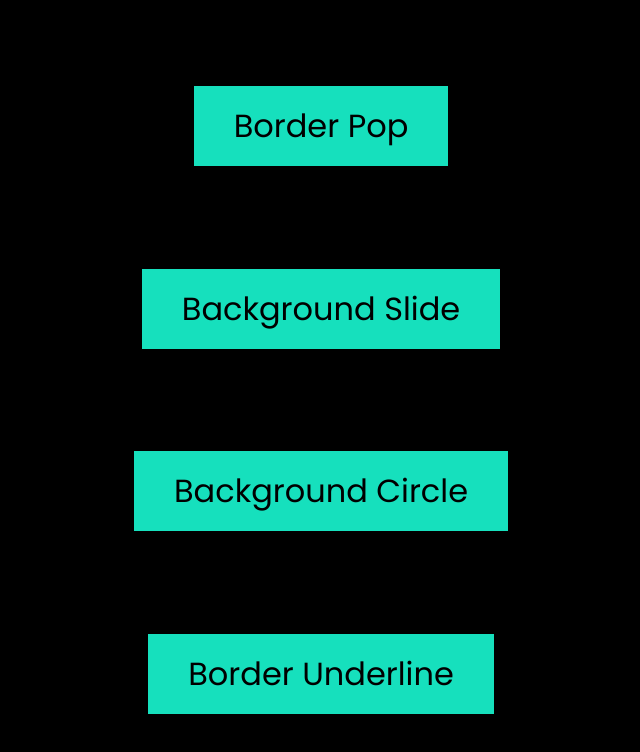
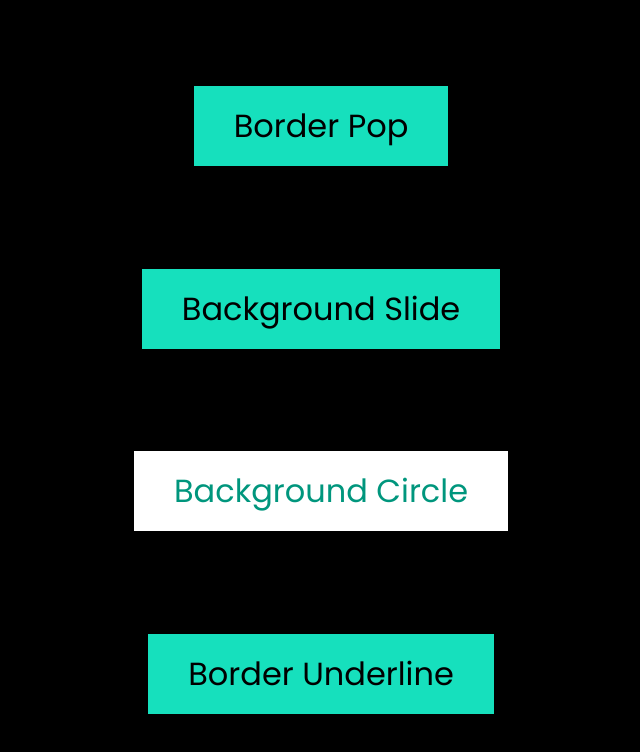
Before and after one commit to SudhansuSekharPatra/CSS-Advanced-Hover-Effects, a plain HTML site: page index.html in a window 1280 px wide. Both pictures are taken after a click on the button "Background Circle". Shown: the whole page, without its empty margins (319-959 px from the left). Drawn offline with Linux system fonts and the light colour scheme.

Commit message:
third button's hover effect completed

```diff
--- a/styles.css
+++ b/styles.css
@@ -84,4 +84,35 @@ body {
 
 /* Button 3 */
 
+.btn.btn-background-circle::before {
+	content: "";
+	position: absolute;
+	top: 0;
+	right: 0;
+	bottom: 0;
+	left: 0;
+	background-color: #16e0bd;
+	z-index: -1;
+	border-radius: 50%;
+	transform: scale(1.5);
+	transition: transform 400ms ease-in-out;
+}
+
+.btn.btn-background-circle:hover::before,
+.btn.btn-background-circle:focus::before {
+	transform: scale(0);
+}
+
+.btn.btn-background-circle {
+	background-color: #fff;
+	z-index: 1;
+	overflow: hidden;
+	transition: color 400ms ease-in-out;
+}
+
+.btn.btn-background-circle:hover,
+.btn.btn-background-circle:focus {
+	color: #00967d;
+}
+
 /* Button 4 */
```
